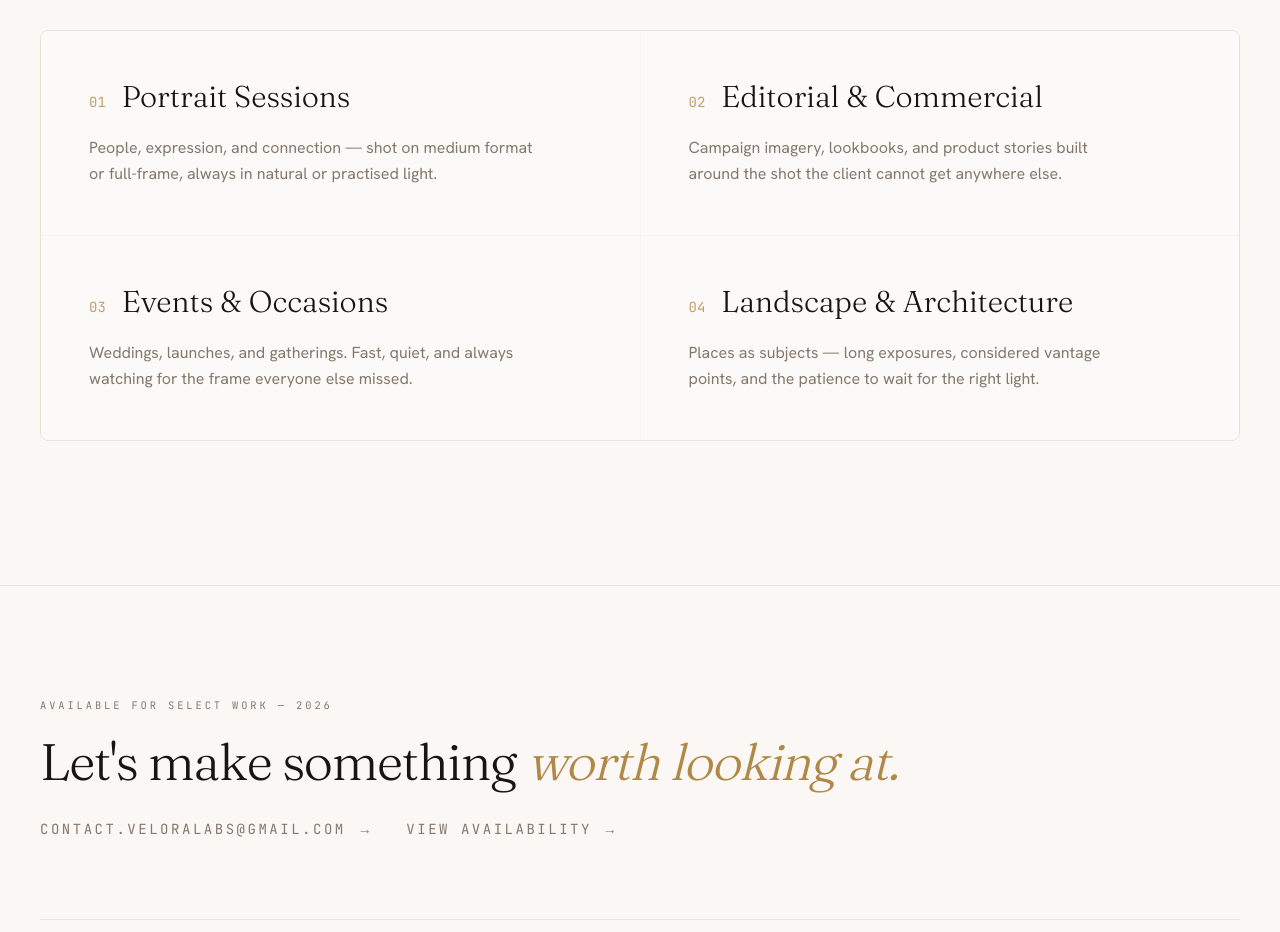
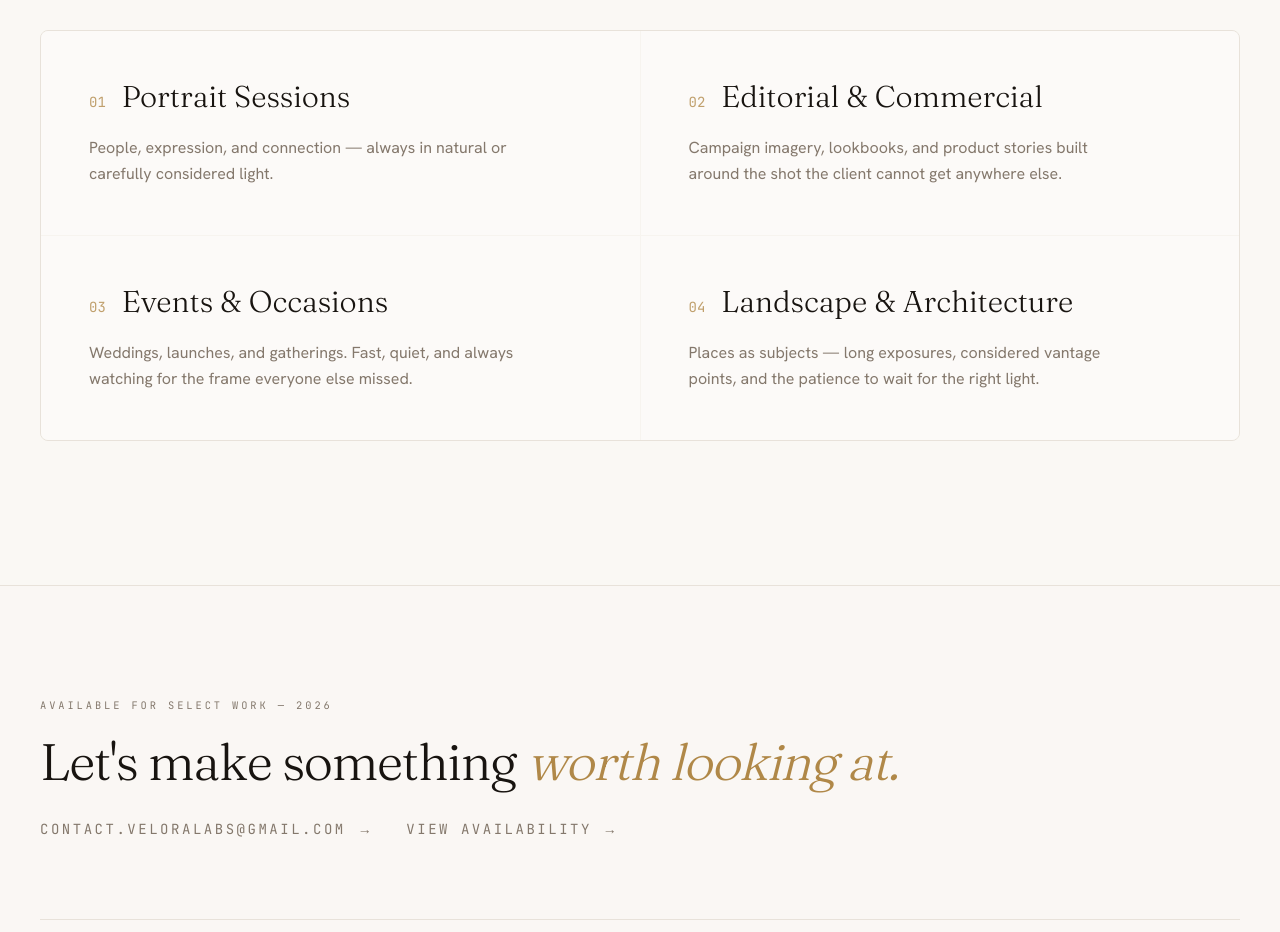
Before and after one commit to gamageg768-ui/velora-captures, a Next.js app: page / in a window 1280 px wide. Shown: the part 1740-2672 px from the top of the page. Built offline with nearby package versions, Linux system fonts and the light colour scheme; no server answers; the database is empty.

Commit message:
Remove camera gear references from Portrait Sessions description

```diff
--- a/app/page.tsx
+++ b/app/page.tsx
@@ -10,7 +10,7 @@ const services = [
   {
     n: '01',
     title: 'Portrait Sessions',
-    body: 'People, expression, and connection — shot on medium format or full-frame, always in natural or practised light.',
+    body: 'People, expression, and connection — always in natural or carefully considered light.',
   },
   {
     n: '02',
```
